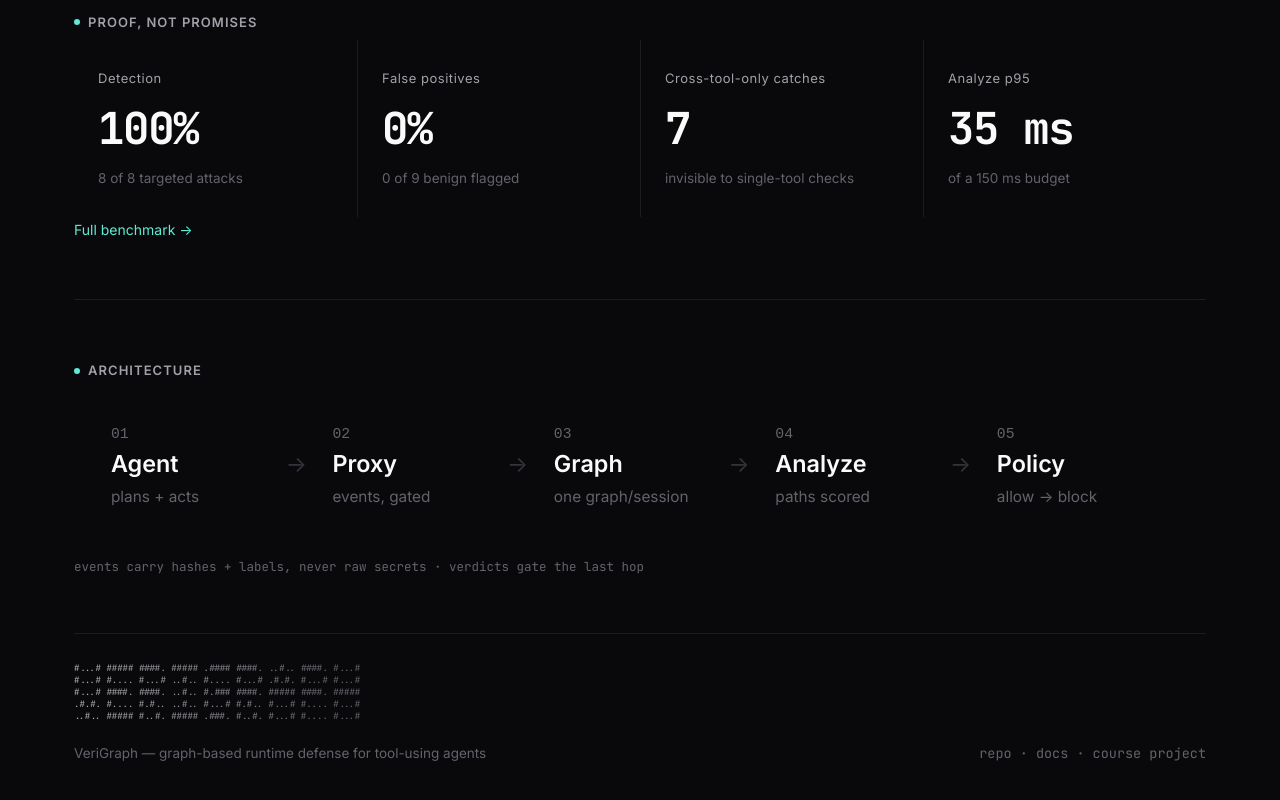
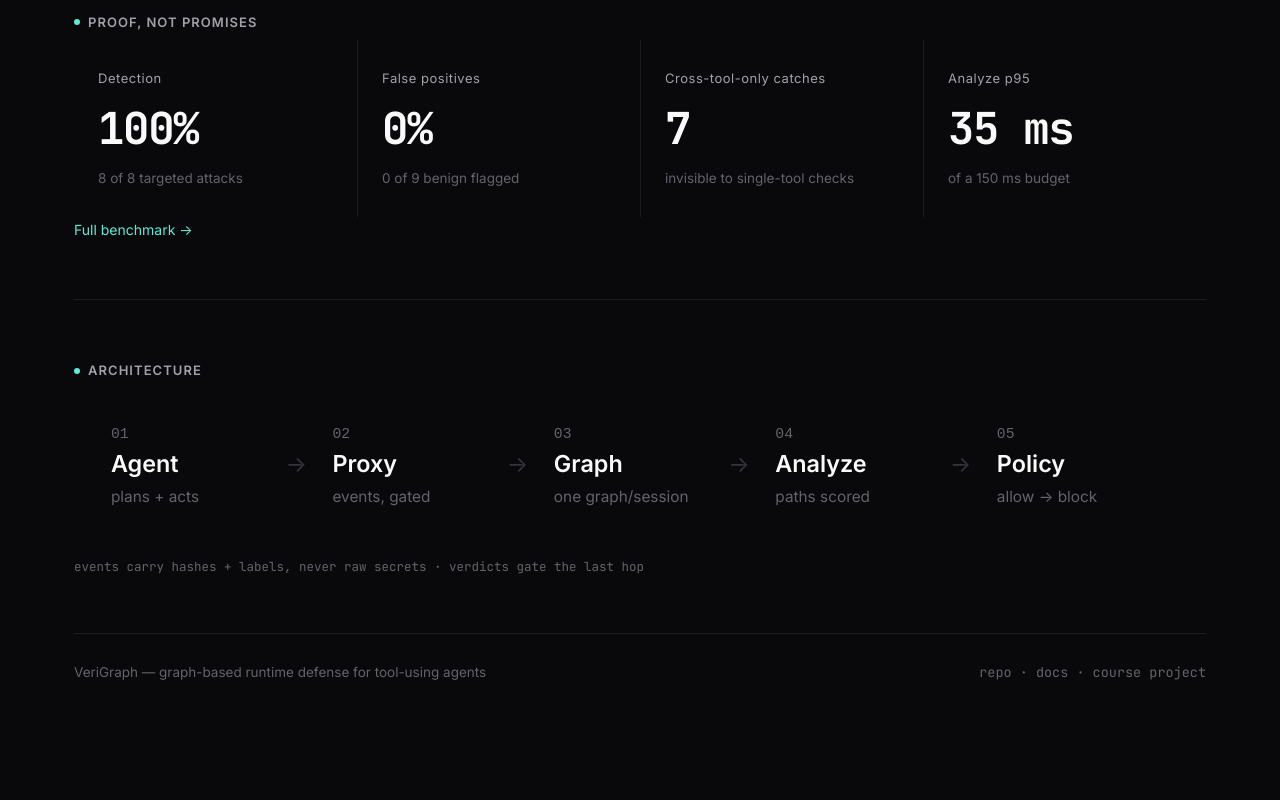
Before and after one commit to VishalBhat07/prompt-eng-project, a React (Vite) app in the folder dashboard/: page / in a window 1280 px wide. Shown: the part 1238-2038 px from the top of the page. Built offline with nearby package versions, Linux system fonts and the light colour scheme.

Commit message:
revert(web): remove ascii footer, keep flat minimal

```diff
--- a/dashboard/src/index.css
+++ b/dashboard/src/index.css
@@ -90,19 +90,6 @@ table { font-size: 14.5px; }
 
 @media (prefers-reduced-motion: reduce) {
   .pulse-once { animation: none !important; }
-  .sheen { animation: none !important; }
-}
-.sheen {
-  background: linear-gradient(100deg, var(--faint) 30%, var(--ink) 50%, var(--faint) 70%);
-  background-size: 220% 100%;
-  -webkit-background-clip: text;
-  background-clip: text;
-  color: transparent;
-  animation: sheen-move 7s linear infinite;
-}
-@keyframes sheen-move {
-  0% { background-position: 110% 0; }
-  100% { background-position: -110% 0; }
 }
 .pulse-once { animation: pulse-ring 1.6s ease-out 1; }
 @keyframes pulse-ring {
--- a/dashboard/src/pages/Home.tsx
+++ b/dashboard/src/pages/Home.tsx
@@ -145,13 +145,6 @@ export default function Home() {
       </section>
 
       <footer style={{ borderTop: '1px solid var(--line)', padding: '28px 0 8px' }}>
-        <pre aria-hidden className="mono sheen" style={{
-          fontSize: 9, lineHeight: 1.35, margin: '0 0 20px', overflowX: 'hidden', userSelect: 'none',
-        }}>{`#...# ##### ####. ##### .#### ####. ..#.. ####. #...#
-#...# #.... #...# ..#.. #.... #...# .#.#. #...# #...#
-#...# ####. ####. ..#.. #.### ####. ##### ####. #####
-.#.#. #.... #.#.. ..#.. #...# #.#.. #...# #.... #...#
-..#.. ##### #..#. ##### .###. #..#. #...# #.... #...#`}</pre>
         <div style={{ display: 'flex', justifyContent: 'space-between', fontSize: 13.5, color: 'var(--faint)' }}>
           <span>VeriGraph — graph-based runtime defense for tool-using agents</span>
           <span className="mono">repo · docs · course project</span>
```
